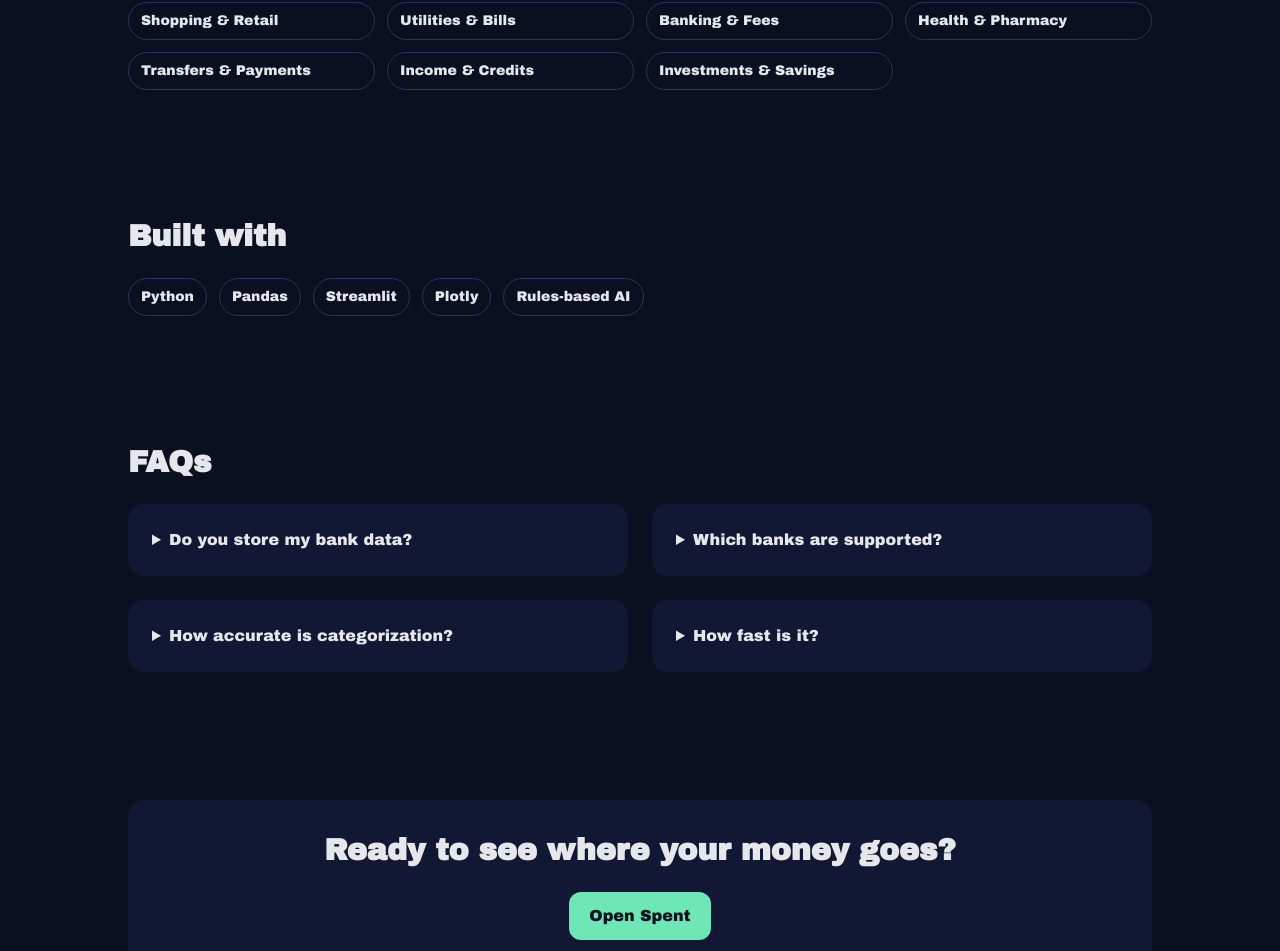
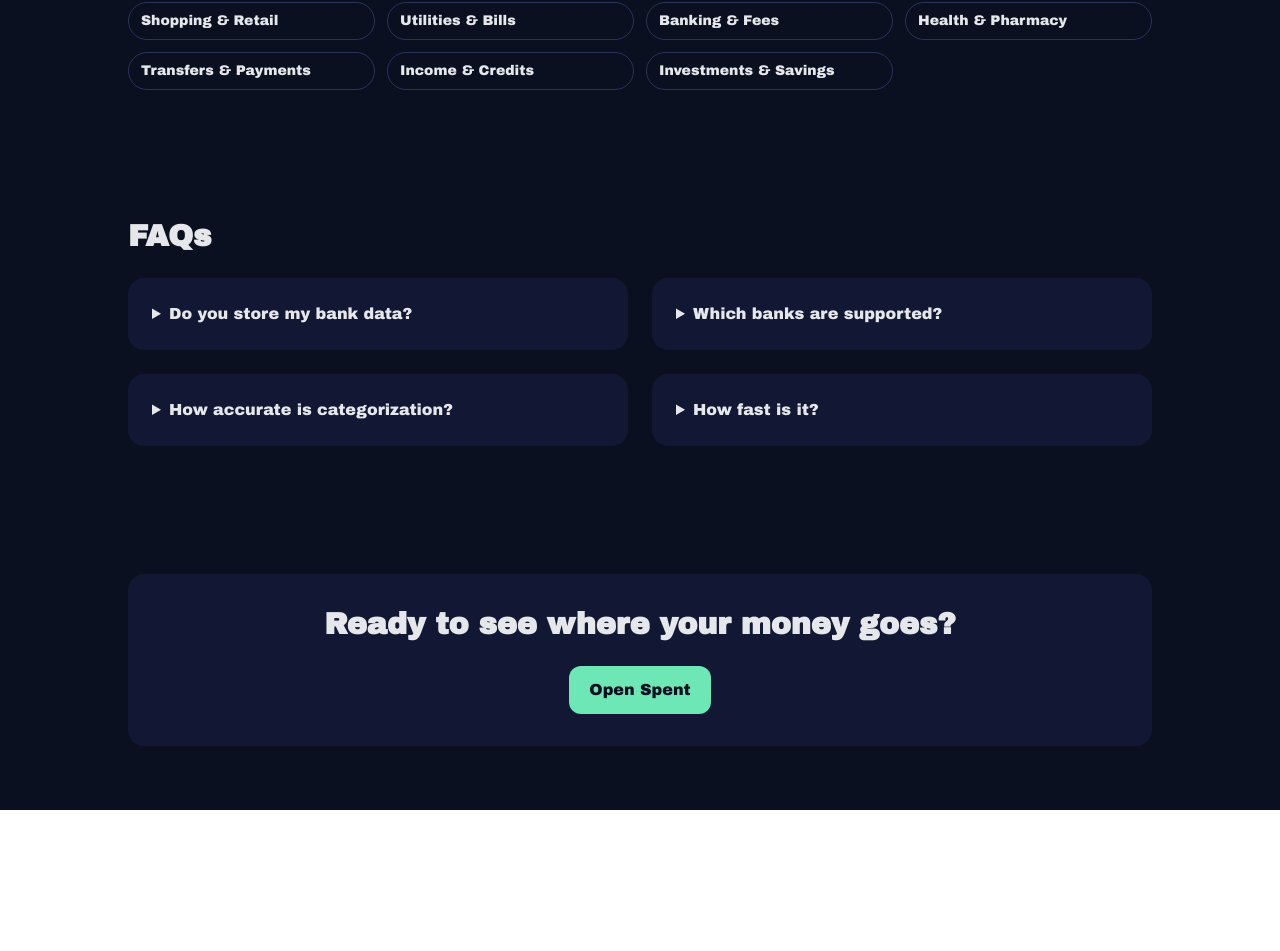
Before and after one commit to LebohangMakateng/cleanportfolio, a Next.js app: page /projects/spent in a window 1280 px wide. Shown: the part 2601-3552 px from the top of the page. After the commit the page ends 3411 px from the top, so only its background shows below. Built offline with nearby package versions, Linux system fonts and the light colour scheme; no server answers.

Commit message:
Remove Tech Stack section from Spent page for a cleaner layout

```diff
--- a/src/app/projects/spent/page.tsx
+++ b/src/app/projects/spent/page.tsx
@@ -271,30 +271,6 @@
           ))}
         </div>
       </section>
-
-      {/* Tech Stack */}
-      <section
-        aria-labelledby="tech-title"
-        className="px-6 md:px-10 lg:px-16 py-16 max-w-6xl mx-auto"
-      >
-        <h2 id="tech-title" className="text-2xl md:text-3xl font-semibold">
-          Built with
-        </h2>
-        <div className="mt-6 flex flex-wrap gap-3 text-sm">
-          {["Python", "Pandas", "Streamlit", "Plotly", "Rules-based AI"].map(
-            (t) => (
-              <span
-                key={t}
-                className="px-3 py-2 rounded-full border"
-                style={{ borderColor: "#2A335D" }}
-              >
-                {t}
-              </span>
-            )
-          )}
-        </div>
-      </section>
-
       {/* FAQ */}
       <section
         aria-labelledby="faq-title"
```
